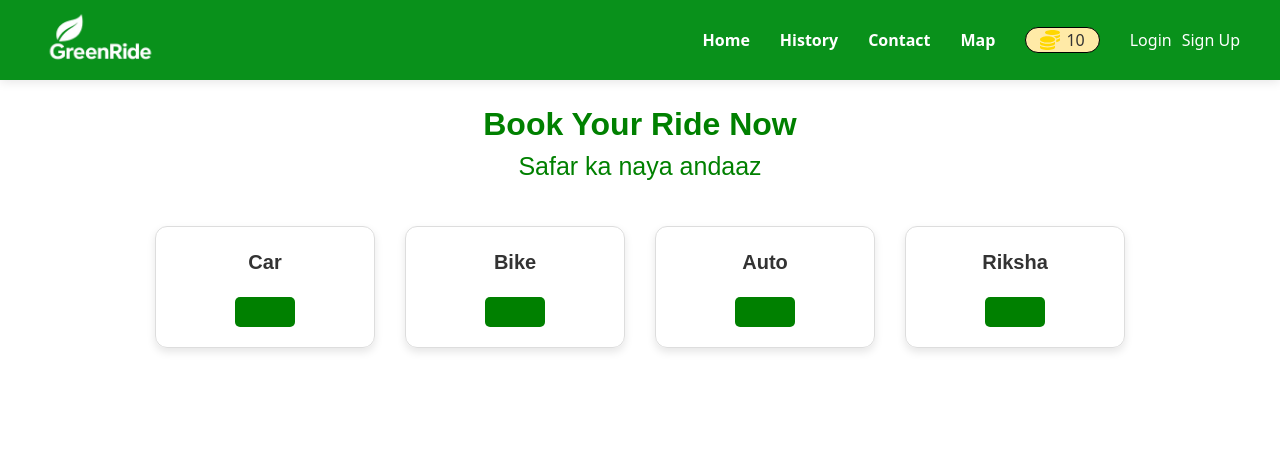
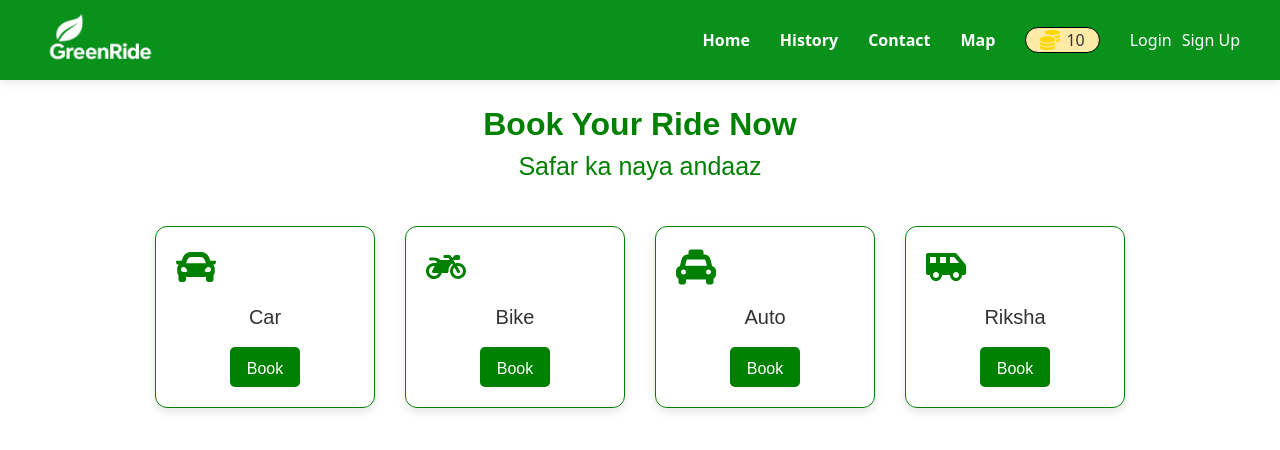
Before and after one commit to Pawan23Rathee/E-Riksha-Booking-app., a React (Vite) app: page /confirmation in a window 1280 px wide. Shown: the top 450 px of the page. Built offline with nearby package versions, Linux system fonts and the light colour scheme.

Commit message:
book section update

```diff
--- a/src/Pages/Booksection.jsx
+++ b/src/Pages/Booksection.jsx
@@ -1,28 +1,30 @@
 import React from 'react';
+import { FaCar, FaMotorcycle, FaTaxi, FaShuttleVan } from 'react-icons/fa';
 
 const Booksection = () => {
+  const items = [
+    { title: 'Car', icon: <FaCar size={40} color="green" />, button: 'Book' },
+    { title: 'Bike', icon: <FaMotorcycle size={40} color="green" />, button: 'Book' },
+    { title: 'Auto', icon: <FaTaxi size={40} color="green" />, button: 'Book' },
+    { title: 'Riksha', icon: <FaShuttleVan size={40} color="green" />, button: 'Book' },
+  ];
+
   return (
     <div style={{ fontFamily: 'Arial, sans-serif', padding: '20px' }}>
-      <h1 style={{ textAlign: 'center', fontSize: '32px', marginTop:"80px", fontWeight: 'bold', color: 'green' }}>
+      <h1 style={{ textAlign: 'center', fontSize: '32px', marginTop: '80px', fontWeight: 'bold', color: 'green' }}>
         Book Your Ride Now
       </h1>
       <p style={{ textAlign: 'center', fontSize: '25px', color: 'green' }}>Safar ka naya andaaz</p>
 
       <div style={{ display: 'flex', justifyContent: 'center', gap: '30px', marginTop: '40px', flexWrap: 'wrap' }}>
-        {[
-          { title:  'Car' },
-          { title:  'Bike' },
-          { title:  'Auto' },
-          { title:  'Riksha' },
-        ].map((item, index) => (
+        {items.map((item, index) => (
           <div
             key={index}
             style={{
-              border: '1px solid #ddd',
+              border: '1px solid green',
               padding: '20px',
               borderRadius: '12px',
               width: '220px',
-              fontWeight:"bold",
               textAlign: 'center',
               boxShadow: '0 4px 8px rgba(0,0,0,0.1)',
               transition: 'transform 0.2s, box-shadow 0.2s',
@@ -37,8 +39,8 @@ const Booksection = () => {
               e.currentTarget.style.boxShadow = '0 4px 8px rgba(0,0,0,0.1)';
             }}
           >
+            <div style={{ marginBottom: '15px' }}>{item.icon}</div>
             <h2 style={{ fontSize: '20px', color: '#333' }}>{item.title}</h2>
-            <p style={{ fontSize: '14px', color: '#555', margin: '10px 0 20px' }}>{item.desc}</p>
             <button
               style={{
                 backgroundColor: 'green',
@@ -47,8 +49,9 @@ const Booksection = () => {
                 padding: '10px 15px',
                 borderRadius: '5px',
                 cursor: 'pointer',
-                width:"60px",
-                height:"30px",
+                width: '70px',
+                height: '40px',
+                marginTop: '15px',
               }}
             >
               {item.button}
@@ -57,9 +60,7 @@ const Booksection = () => {
         ))}
       </div>
 
-      <footer style={{ textAlign: 'center', marginTop: '120px', color: '#777' }}>
-
-      </footer>
+      <footer style={{ textAlign: 'center', marginTop: '120px', color: '#777' }}></footer>
     </div>
   );
 };
```
